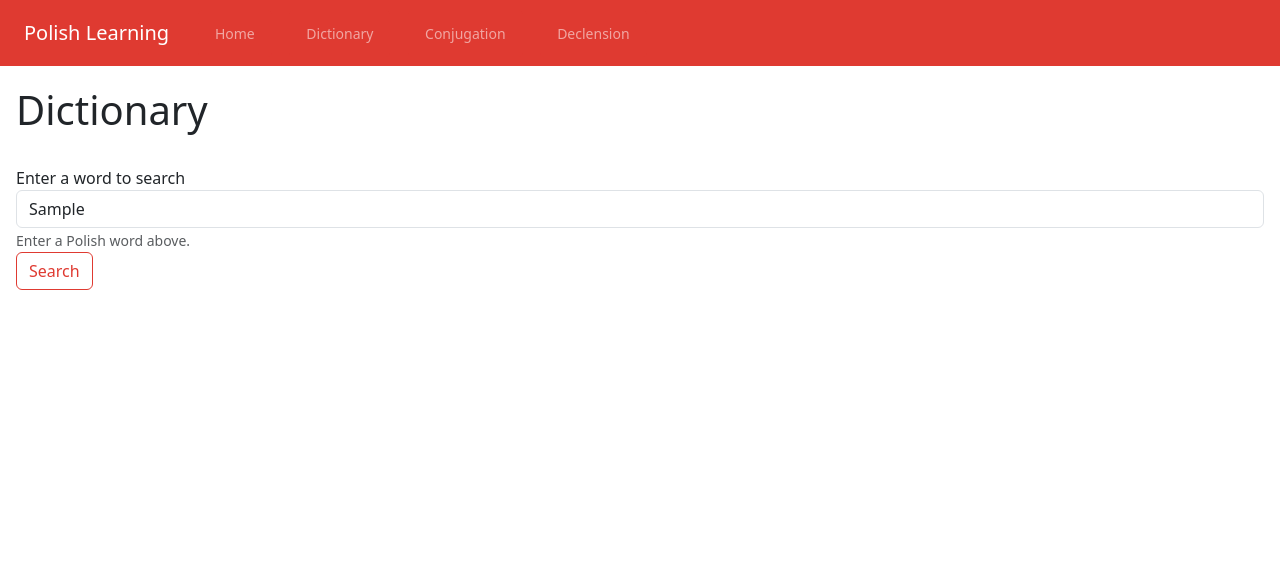
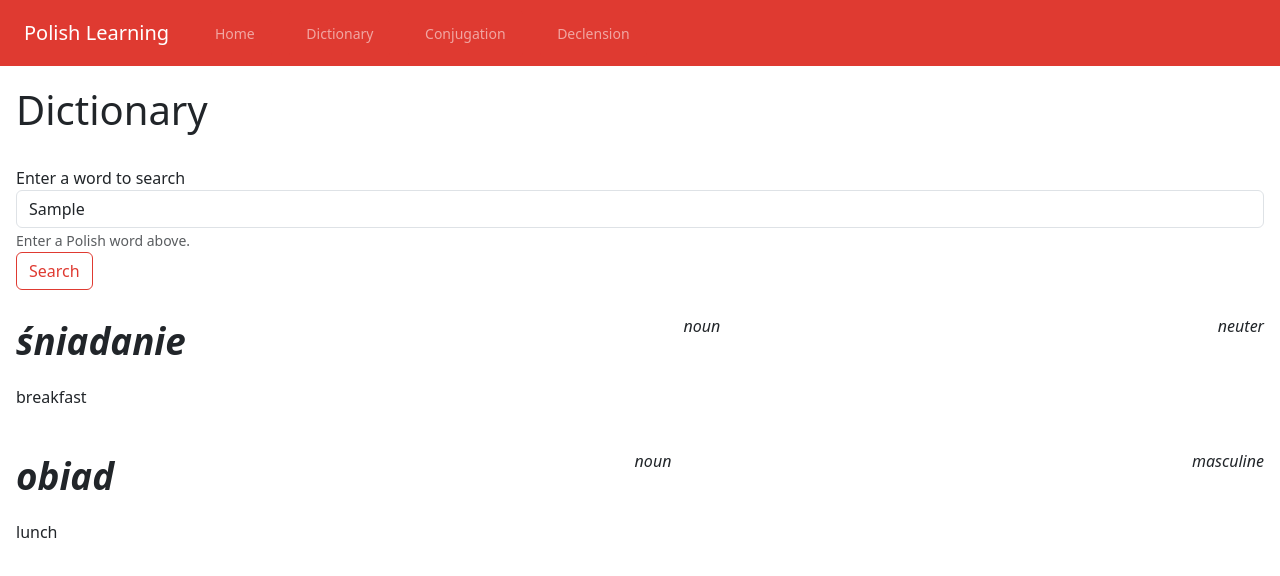
Before and after one commit to kenichisutan/polish-learning, a React (Create React App) app: page /dictionary in a window 1280 px wide. Both pictures are taken after typing "Sample" into the empty fields and a click on the button "Search". Shown: the top 576 px of the page. Built offline with nearby package versions, Linux system fonts and the light colour scheme.

Commit message:
Created sample entries for dictionary

```diff
--- a/src/components/Dictionary.js
+++ b/src/components/Dictionary.js
@@ -1,13 +1,35 @@
 import "../styles/Dictionary.css";
+import {useState} from "react";
+import DictionaryEntry from "./DictionaryEntry";
 
 const Dictionary = () => {
+    const [words, setWords] = useState([]);
+
     async function handleSubmit(event) {
         event.preventDefault();
         const entry = document.getElementById('inputDictionary1').value;
         // uncapitalize the first letter
         const lowerCaseEntry = entry.charAt(0).toLowerCase() + entry.slice(1);
         console.log(lowerCaseEntry);
+
         // dictionary search logic
+
+        let entryTest = [
+            {
+                word: "śniadanie",
+                definition: "breakfast",
+                type: "noun",
+                gender: "neuter"
+            },
+            {
+                word: "obiad",
+                definition: "lunch",
+                type: "noun",
+                gender: "masculine"
+            }
+        ]
+
+        setWords(entryTest);
     }
 
     return (
@@ -22,6 +44,13 @@ const Dictionary = () => {
                 </div>
                 <button type="submit" className="btn btn-outline-danger" onClick={handleSubmit}>Search</button>
             </form>
+            <br />
+            {words.map( (word) =>
+                <div>
+                    <DictionaryEntry entry={word} />
+                    <br />
+                </div>
+            )}
         </div>
     )
 }
--- /dev/null
+++ b/src/components/DictionaryEntry.js
@@ -0,0 +1,18 @@
+import {Link} from "react-router-dom";
+
+const DictionaryEntry = ({ entry }) => {
+    return (
+        <div>
+            <div className="word-container">
+                <p className="active-word">{entry.word}</p>
+                <em className="description-text">{entry.type}</em>
+                <em className="description-text">{entry.gender}</em>
+            </div>
+            <div className="definition-container">
+                <p className="definition-text">{entry.definition}</p>
+            </div>
+        </div>
+    )
+}
+
+export default DictionaryEntry;
```
